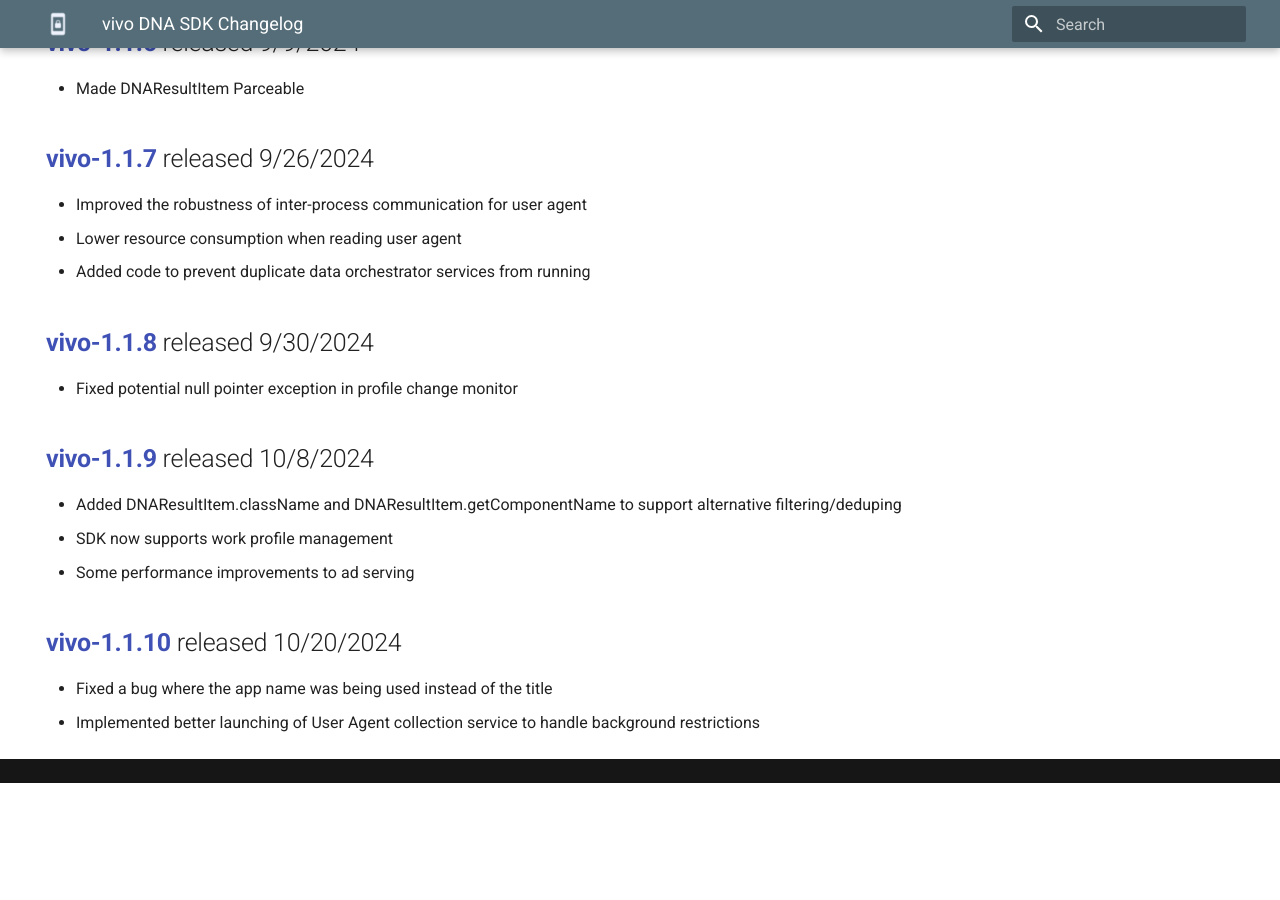
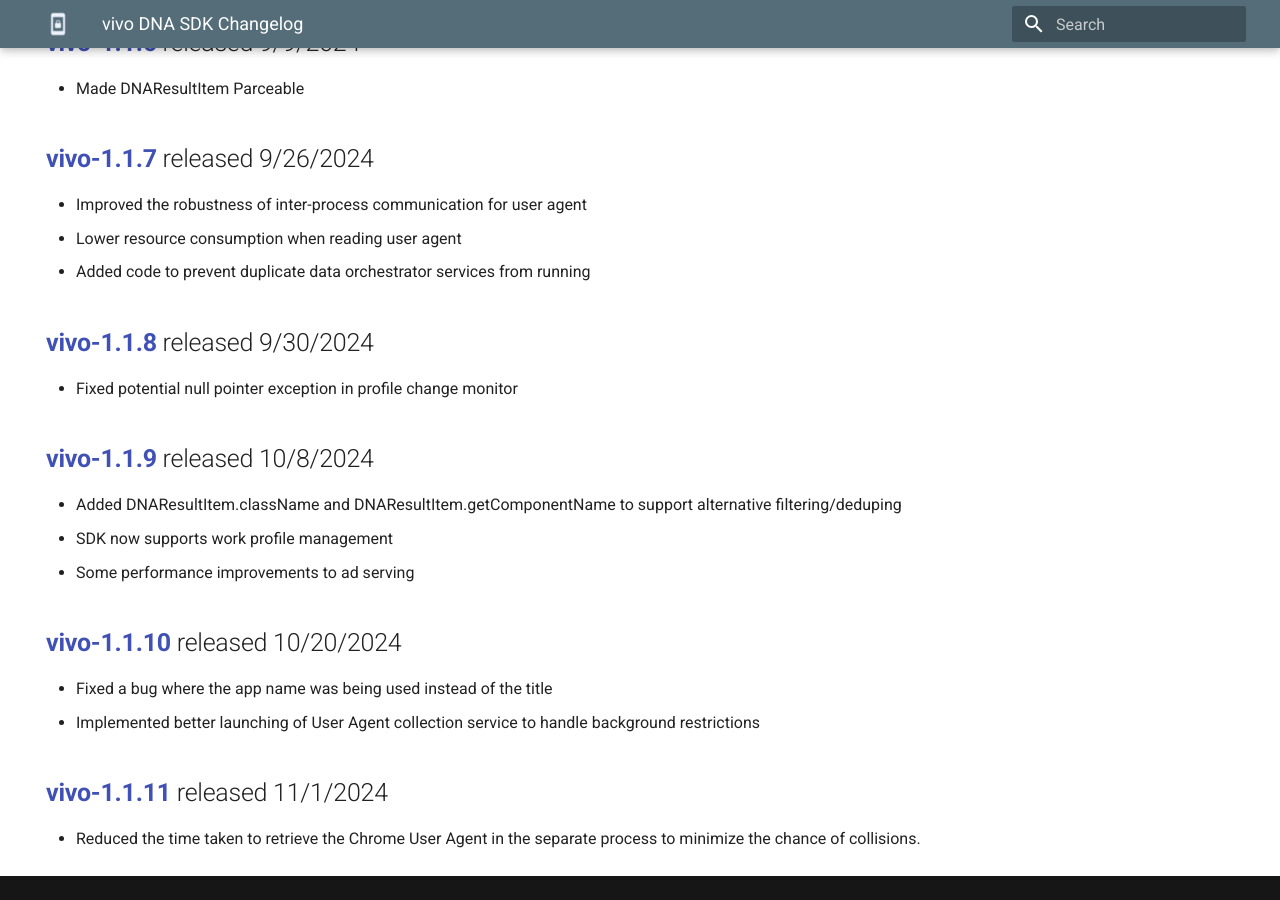
Before and after one commit to Device-Native/website, an MkDocs documentation site: the page built from docs/vivo-sdk-changelog.md, in a window 1280 px wide and 900 px high, scrolled down 1157 px. Built offline with MkDocs 1.6.1 and Material for MkDocs 9.7.7, drawn with Linux system fonts in a browser that asks for light colours; before the commit the page ends 1940 px from its top, so only the background shows below that.

Commit message:
new SDK release

```diff
--- a/docs/vivo-sdk-changelog.md
+++ b/docs/vivo-sdk-changelog.md
@@ -63,3 +63,7 @@
 
 - Fixed a bug where the app name was being used instead of the title
 - Implemented better launching of User Agent collection service to handle background restrictions
+
+## [**vivo-1.1.11**](https://dna-hosting.s3.amazonaws.com/public/com.devicenative.dna-vivo-v1.1.11.aar) released 11/1/2024
+
+- Reduced the time taken to retrieve the Chrome User Agent in the separate process to minimize the chance of collisions.
```
Also changed, not shown: docs/vivo-app-drawer.md (+4 -4 lines), docs/vivo-global-search.md (+4 -4 lines).
